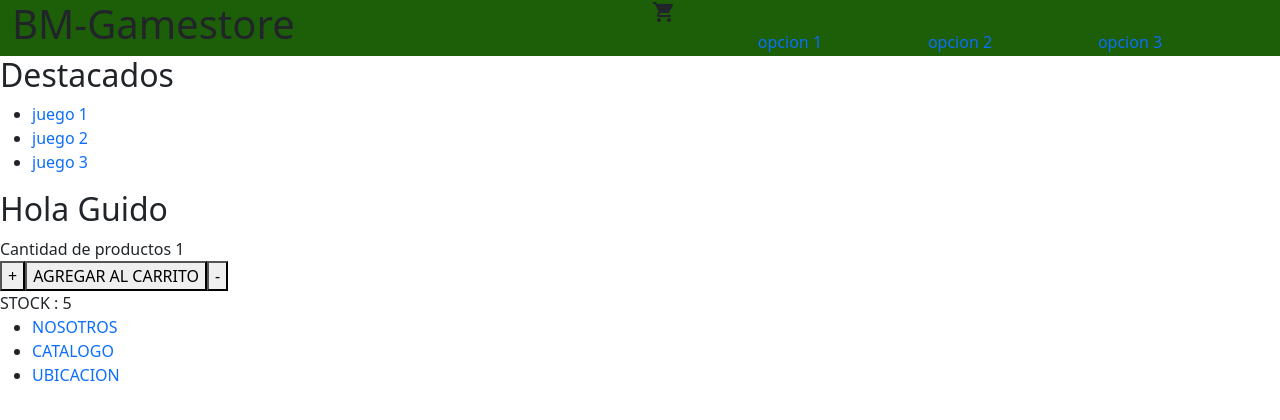
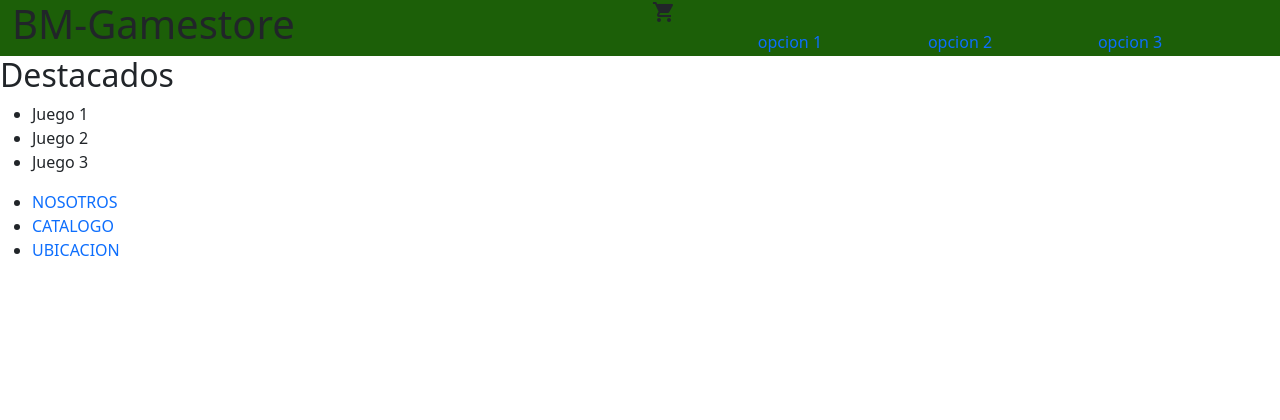
Before and after one commit to guidobenetti9/PROYECTO-REACT, a React (Create React App) app: page / in a window 1280 px wide. Shown: the top 420 px of the page. Built offline with nearby package versions, Linux system fonts and the light colour scheme.

Commit message:
agregué promise, pase props por los componentes y mostre el listado de juegos

```diff
--- a/src/App.js
+++ b/src/App.js
@@ -2,7 +2,7 @@
 import Footer from "./componentes/Footer"
 import Main from "./componentes/Main"
 import Header from "./componentes/Header"
-import Item_List_Container from "./componentes/Item_List_Container";
+import ItemListContainer from "./componentes/ItemListContainer";
 import 'bootstrap/dist/css/bootstrap.min.css';
 
 const App = () => {
@@ -10,7 +10,7 @@ const App = () => {
       <>
       <Header/>
       <Main />
-      <Item_List_Container nombre="Guido"/>
+      <ItemListContainer/>
       <Footer/>
 
       </>
--- /dev/null
+++ b/src/componentes/Item.js
@@ -0,0 +1,10 @@
+import React from 'react'
+
+const Item = ({item}) => {
+
+  return (
+    <li> {item.nombre} </li>
+  )
+}
+
+export default Item
--- /dev/null
+++ b/src/componentes/ItemList.js
@@ -0,0 +1,21 @@
+import React from 'react'
+import Item from './Item'
+import ItemListContainer from './ItemListContainer'
+
+const ItemList = ({Items}) => {
+
+  return (
+    <>
+       <ul>
+            {Items.map((Items)=>{
+              return <Item item={Items}/>
+            })}
+
+        </ul>
+
+    </>
+
+  )
+}
+
+export default ItemList
--- /dev/null
+++ b/src/componentes/ItemListContainer.js
@@ -0,0 +1,59 @@
+import ItemList from "./ItemList";
+import {useState,useEffect} from "react";
+
+let Juegos = [
+  {
+      id:1,
+      nombre: "Juego 1",
+      precio: "100"
+
+  },
+  {
+      id:2,
+      nombre: "Juego 2",
+      precio: "200"
+
+  },
+  {
+      id:3,
+      nombre: "Juego 3",
+      precio: "300"
+
+  }
+]
+
+const ItemListContainer = () => {
+
+  const [productos, setProductos] = useState([])
+
+  useEffect(()=>{
+    console.log("esta andando")
+
+    const pedido = new Promise ((res,rej)=>{
+      setTimeout(()=>{
+        res(Juegos)
+
+    },2000)
+    })
+
+    pedido
+    .then((resultado)=>{
+        console.log("esta bien")
+        setProductos(resultado)
+    })
+    .catch((error)=>{
+      console.log("mal")
+    })
+
+  },[]);
+
+  return (
+
+    <>
+      <ItemList Items= {productos}/>
+    </>
+
+  )
+}
+
+export default ItemListContainer;
--- a/src/componentes/Item_List_Container.js
+++ /dev/null
@@ -1,18 +0,0 @@
-import ItemCount from "./ItemCount";
-
-
-const Item_List_Container = (props) => {
-
-    const {nombre} = props
-
-  return (
-
-    <>
-        <h2>Hola {nombre} </h2>
-        <ItemCount/>
-    </>
-
-  )
-}
-
-export default Item_List_Container;
--- a/src/componentes/Main.js
+++ b/src/componentes/Main.js
@@ -4,12 +4,7 @@ const Main = () => {
   return (
     <div>
         <h2>Destacados </h2>
-        <ul>
-            <li> <a href="*"> juego 1 </a> </li>
-            <li> <a href="*"> juego 2 </a> </li>
-            <li> <a href="*"> juego 3 </a>  </li>
 
-        </ul>
     </div>
   )
 }
```
